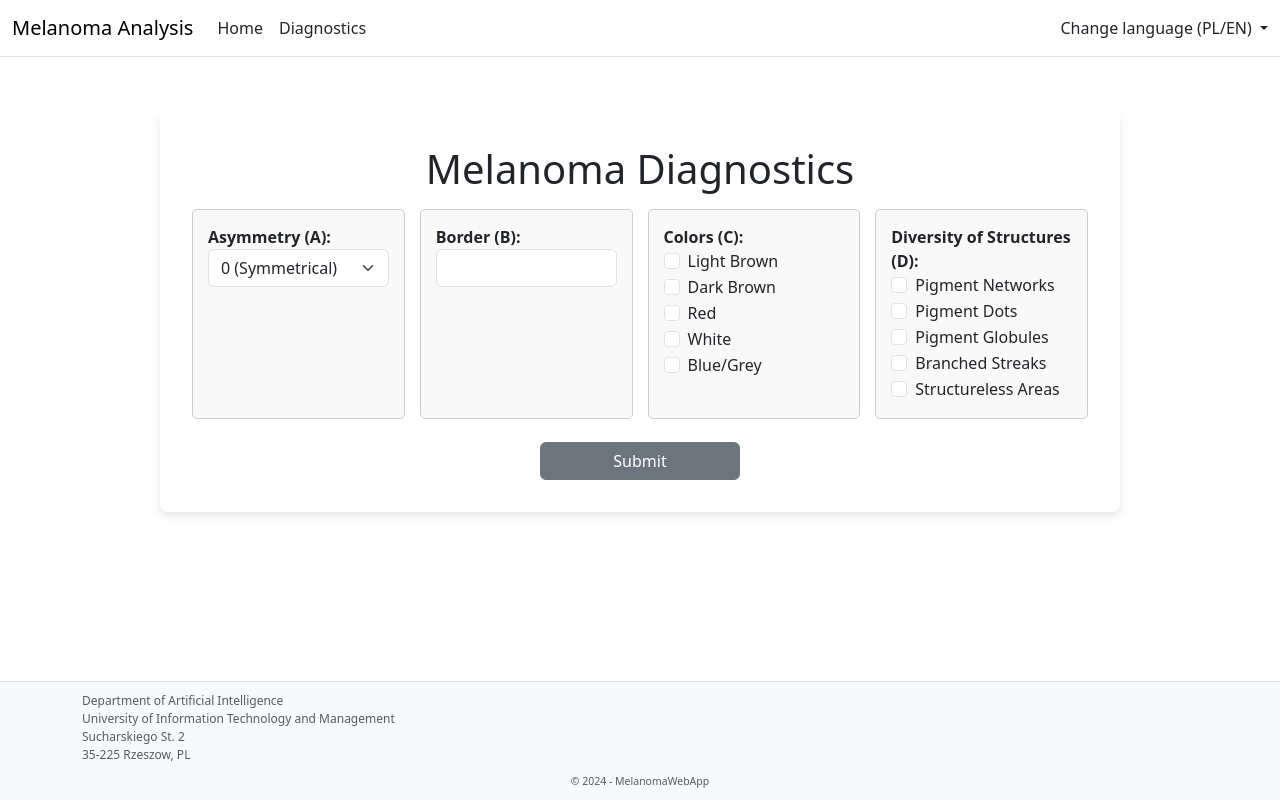
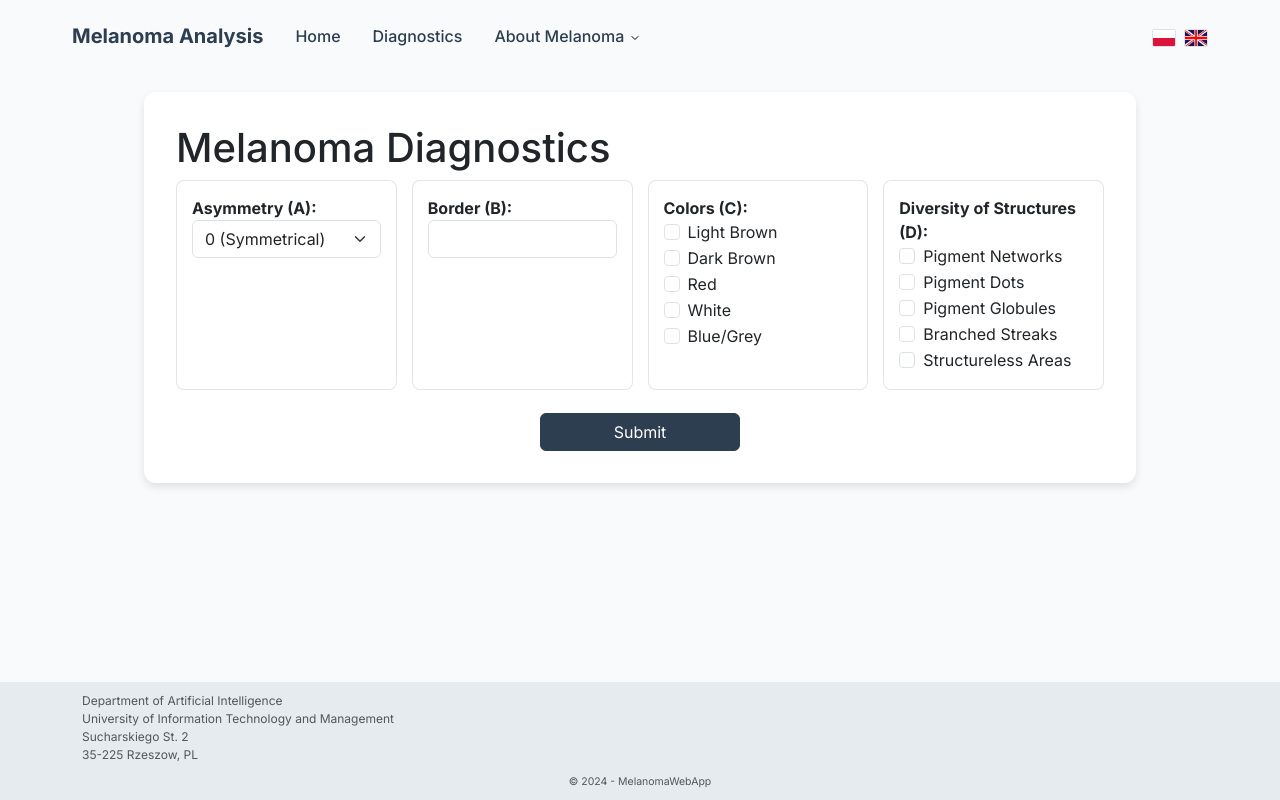
Before and after one commit to gwanat/python_melanoma_app, a Flask app: page /diagnostics in a window 1280 px wide. Run offline with Flask 3, Linux system fonts and the light colour scheme.

Commit message:
Front changed and upgraded

```diff
--- a/app.py
+++ b/app.py
@@ -27,7 +27,7 @@ def diagnostics():
         else:
             tds_message = "Based on the TDS, the lesion is likely malignant."
 
-    #//////#
+
         color_weights = {
             "C_White": 0.5,
             "C_Blue": 0.8,
--- a/static/css/styles.css
+++ b/static/css/styles.css
@@ -1,5 +1,7 @@
-.footer {
-    font-size: 12px;
+:root {
+    --primary-blue: #2d3e50;
+    --background: #f8fafc;
+    --hover-black: #232222;
 }
 
 html, body {
@@ -10,12 +12,41 @@ html, body {
 body {
     display: flex;
     flex-direction: column;
-    background-color: #f8f9fa;
+    background-color: var(--background);
+    font-family: 'Inter', sans-serif;
+}
+
+.navbar {
+    padding: 1rem 0;
+    border-bottom: none;
+    background-color: var(--background) !important;
+}
+
+.navbar .container-fluid {
+    max-width: 1200px;
+    padding: 0 2rem;
+}
+
+.nav-link {
+    color: var(--primary-blue) !important;
+    font-weight: 500;
+    padding: 0.5rem 1rem !important;
+    transition: color 0.3s ease;
+}
+
+.nav-link:hover {
+    color: var(--hover-black) !important;
+}
+
+.navbar-brand {
+    font-weight: 700;
+    color: var(--primary-blue) !important;
 }
 
 main {
     flex-grow: 1;
-    padding: 20px;
+    padding-bottom: 20px;
+    font-family: 'Inter', sans-serif;
 }
 
 .main-diagnostics {
@@ -26,17 +57,45 @@ main {
     padding: 20px;
 }
 
+.hero-section {
+    width: 100vw;
+    height: 70vh;
+    margin-left: calc(-50vw + 50%);
+    position: relative;
+    overflow: hidden;
+    background: url('../images/plecy.png') center/cover;
+}
+
+.hero-content {
+    position: absolute;
+    top: 50%;
+    left: 25%;
+    transform: translate(-50%, -50%);
+    text-align: left;
+    color: white;
+}
+
+.hero-title {
+    font-size: 3.2rem;
+    font-weight: 300;
+    letter-spacing: 1px;
+    margin-bottom: 2rem;
+    margin-left: 2rem;
+    font-family: 'Oswald', sans-serif;
+}
+.hero-buttons .btn {
+    padding: 0.8rem 2rem;
+    margin-left: 2rem;
+    border-radius: 16px;
+    font-weight: 500;
+}
+
 .form-container {
     width: 80%;
-    background-color: #ffffff;
+    background: white;
+    border-radius: 12px;
     box-shadow: 0 4px 8px rgba(0, 0, 0, 0.1);
-    border-radius: 8px;
     padding: 2rem;
-}
-
-.form-header {
-    text-align: center;
-    margin-bottom: 1rem;
 }
 
 .form-sections {
@@ -49,32 +108,98 @@ main {
 .section {
     flex: 1;
     min-width: 200px;
-    border: 1px solid #ccc;
+    background: white;
+    border: 1px solid rgba(0,0,0,0.1);
     padding: 15px;
-    border-radius: 5px;
-    background-color: #f9f9f9;
+    border-radius: 8px;
+    transition: transform 0.2s ease;
+}
+
+.form-control:focus,
+.form-select:focus {
+    border-color: var(--primary-blue);
+    box-shadow: 0 0 0 0.25rem rgba(45, 62, 80, 0.15);
 }
 
 .result-box {
     margin-top: 1.5rem;
     padding: 1rem;
-    border: 1px solid #ddd;
+    background: rgba(45, 62, 80, 0.05);
+    border: 1px solid rgba(45, 62, 80, 0.1);
     border-radius: 8px;
-    background-color: #f1f1f1;
-}
-
-footer {
-    background-color: #f8f9fa;
-    padding: 10px 0;
 }
 
 .btn-container {
     display: flex;
-    justify-content:center;
+    justify-content: center;
     padding-top: 10px;
     margin-top: 13px;
 }
 
 .btn-secondary {
     width: 200px;
+    background-color: var(--primary-blue);
+    border-color: var(--primary-blue);
+    color: white;
 }
+
+.btn-secondary:hover {
+    background-color: var(--hover-black);
+    border-color: var(--hover-black);
+}
+
+footer {
+    background-color: #e6ebf0;
+    padding: 10px 0;
+    font-size: 12px;
+}
+
+.dropdown-toggle::after {
+    display: none !important;
+}
+
+.lang-switcher {
+    padding: 0.25rem;
+    transition: opacity 0.2s ease;
+}
+
+.lang-flag {
+    width: 24px;
+    height: 18px;
+    vertical-align: middle;
+    border: 1px solid rgba(0,0,0,0.1);
+    border-radius: 2px;
+    transition: transform 0.2s ease;
+}
+
+.lang-switcher:hover {
+    opacity: 0.8;
+}
+
+.lang-switcher:hover .lang-flag {
+    transform: scale(1.1);
+}
+
+.dropdown-toggle::after {
+    display: none;
+}
+
+.btn-grad {background-image: linear-gradient(to right, #16222A 0%, #334851 51%, #16222A 100%);}
+.btn-grad {
+   margin: 10px;
+   text-align: center;
+   text-transform: uppercase;
+   transition: 0.8s;
+   background-size: 200% auto;
+   color: white;
+   box-shadow: 0 0 20px 7px rgba(143, 145, 153, 0.2);
+   border-radius: 10px;
+   display: inline-block;
+   width: 210px;
+ }
+
+ .btn-grad:hover {
+   background-position: right center;
+   color: #fff;
+   text-decoration: none;
+ }
--- a/templates/base.html
+++ b/templates/base.html
@@ -3,14 +3,16 @@
     <head>
         <meta charset="UTF-8">
         <meta name="viewport" content="width=device-width, initial-scale=1.0">
+        <link href="https://cdn.jsdelivr.net/npm/bootstrap@5.3.3/dist/css/bootstrap.min.css" rel="stylesheet">
+        <link href="https://fonts.googleapis.com/css2?family=Oswald:wght@200..700&display=swap" rel="stylesheet">
+        <link href="https://fonts.googleapis.com/css2?family=Inter:wght@400;500;600;700&display=swap" rel="stylesheet">
         <link href="{{ url_for('static', filename='css/styles.css') }}" rel="stylesheet">
-    <link href="https://cdn.jsdelivr.net/npm/bootstrap@5.3.3/dist/css/bootstrap.min.css" rel="stylesheet">
         <title>{% block title %}Melanoma Analysis{% endblock %}</title>
     </head>
 
 <body>
     <header>
-        <nav class="navbar navbar-expand-sm navbar-toggleable-sm navbar-light bg-white border-bottom box-shadow mb-3">
+        <nav class="navbar navbar-expand-sm navbar-toggleable-sm navbar-light box-shadow">
             <div class="container-fluid">
                 <a class="navbar-brand" href="{{ url_for('index') }}">Melanoma Analysis</a>
                 <button class="navbar-toggler" type="button" data-bs-toggle="collapse" data-bs-target=".navbar-collapse">
@@ -24,24 +26,32 @@
                         <li class="nav-item">
                             <a class="nav-link text-dark" href="{{ url_for('diagnostics') }}">Diagnostics</a>
                         </li>
+                        <li class="nav-item dropdown">
+                            <a class="nav-link dropdown-toggle text-dark" href="#" id="navbarDropdown" data-bs-toggle="dropdown">
+                                About Melanoma
+                                 <svg width="12" height="12" viewBox="0 0 24 24" fill="none" xmlns="http://www.w3.org/2000/svg" style="margin-right: 5px;">
+                                    <path d="M6 9L12 15L18 9" stroke="black" stroke-width="2" stroke-linecap="round" stroke-linejoin="round"/>
+                                </svg>
+                            </a>
+                            <div class="dropdown-menu dropdown-menu-end bg-light text-center">
+                                <a class="dropdown-item text-secondary" href="#">Definitions</a>
+                                <a class="dropdown-item text-secondary" href="#">Detection</a>
+                                <a class="dropdown-item text-secondary" href="#">Prevention</a>
+                            </div>
+                        </li>
                     </ul>
                 </div>
-                <div>
-                    <div class="nav-item dropdown">
-                        <a class="nav-link dropdown-toggle text-dark" href="#" id="navbarDropdown" data-bs-toggle="dropdown">
-                            Change language (PL/EN)
+                <div class="ms-3 d-flex align-items-center">
+                    <a href="#" class="text-decoration-none me-2" title="Polski">
+                        <img src="{{ url_for('static', filename='images/poland.png') }}"
+                             alt="Polski"
+                             class="lang-flag">
                     </a>
-                        <div class="dropdown-menu dropdown-menu-end bg-light text-center">
-                            <a class="dropdown-item text-secondary" href="#">
-                                Polski
-                                <img src="{{ url_for('static', filename='images/polish_flag.png') }}" alt="Polski" style="width: 20px; height: 15px;">
+                    <a href="#" class="text-decoration-none" title="English">
+                        <img src="{{ url_for('static', filename='images/union-jack.png') }}"
+                             alt="English"
+                             class="lang-flag">
                     </a>
-                            <a class="dropdown-item text-secondary" href="#">
-                                English
-                                <img src="{{ url_for('static', filename='images/british_flag.png') }}" alt="English" style="width: 20px; height: 15px;">
-                            </a>
-                        </div>
-                    </div>
                 </div>
             </div>
         </nav>
@@ -51,7 +61,7 @@
         {% block content %}{% endblock %}
     </main>
 
-    <footer class="border-top footer text-muted">
+    <footer class="footer text-muted">
         <div class="container">
             <p class="text-start mb-2">
                 Department of Artificial Intelligence <br />
```
Also changed, not shown: templates/index.html (+23 -11 lines), static/images/poland.png (added), static/images/union-jack.png (added), 1 other file. Lines whose indentation alone changed are shown as unchanged.
